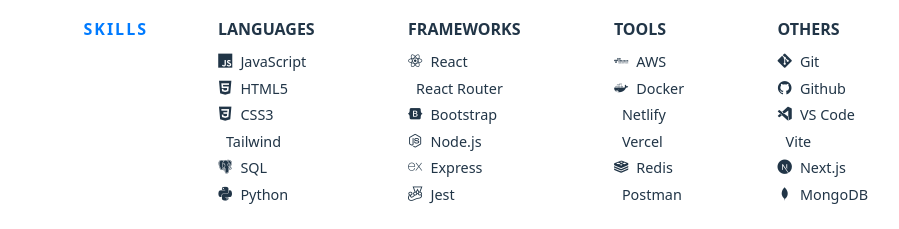
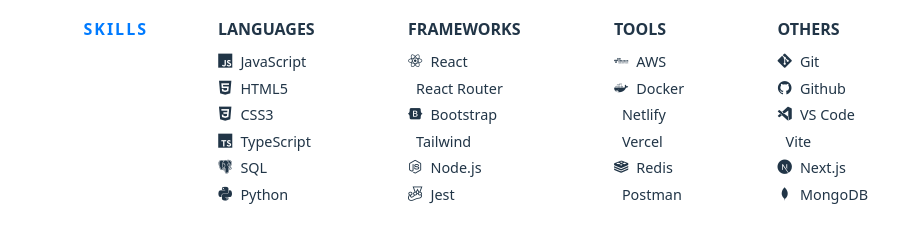
Before and after one commit to dylanqian29/the-dylan-qian, a React (Vite) app: page / in a window 1280 px wide. Shown: the part 1940-2169 px from the top of the page, without its empty margins (232-1131 px from the left). Built offline with nearby package versions, Linux system fonts and the light colour scheme.

Commit message:
add typescript

```diff
--- a/src/sections/Skills.tsx
+++ b/src/sections/Skills.tsx
@@ -51,8 +51,8 @@
               <SkillLogo className="devicon-css3-plain"></SkillLogo>CSS3
             </SkillsCategoryItem>
             <SkillsCategoryItem>
-              <SkillLogo className="devicon-tailwindcss-original"></SkillLogo>
-              Tailwind
+              <SkillLogo className="devicon-typescript-plain"></SkillLogo>
+              TypeScript
             </SkillsCategoryItem>
             <SkillsCategoryItem>
               <SkillLogo className="devicon-postgresql-plain"></SkillLogo>SQL
@@ -77,11 +77,11 @@
               Bootstrap
             </SkillsCategoryItem>
             <SkillsCategoryItem>
-              <SkillLogo className="devicon-nodejs-plain"></SkillLogo>Node.js
+              <SkillLogo className="devicon-tailwindcss-original"></SkillLogo>
+              Tailwind
             </SkillsCategoryItem>
             <SkillsCategoryItem>
-              <SkillLogo className="devicon-express-original"></SkillLogo>
-              Express
+              <SkillLogo className="devicon-nodejs-plain"></SkillLogo>Node.js
             </SkillsCategoryItem>
             <SkillsCategoryItem>
               <SkillLogo className="devicon-jest-plain"></SkillLogo>Jest
```
